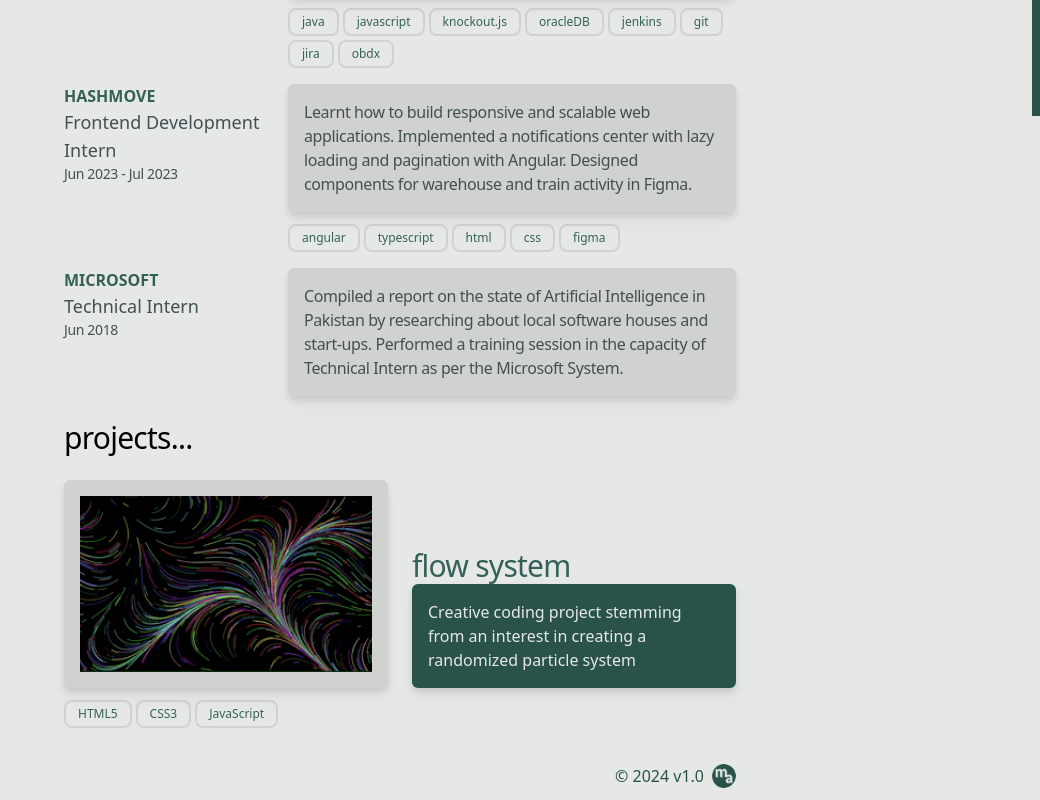
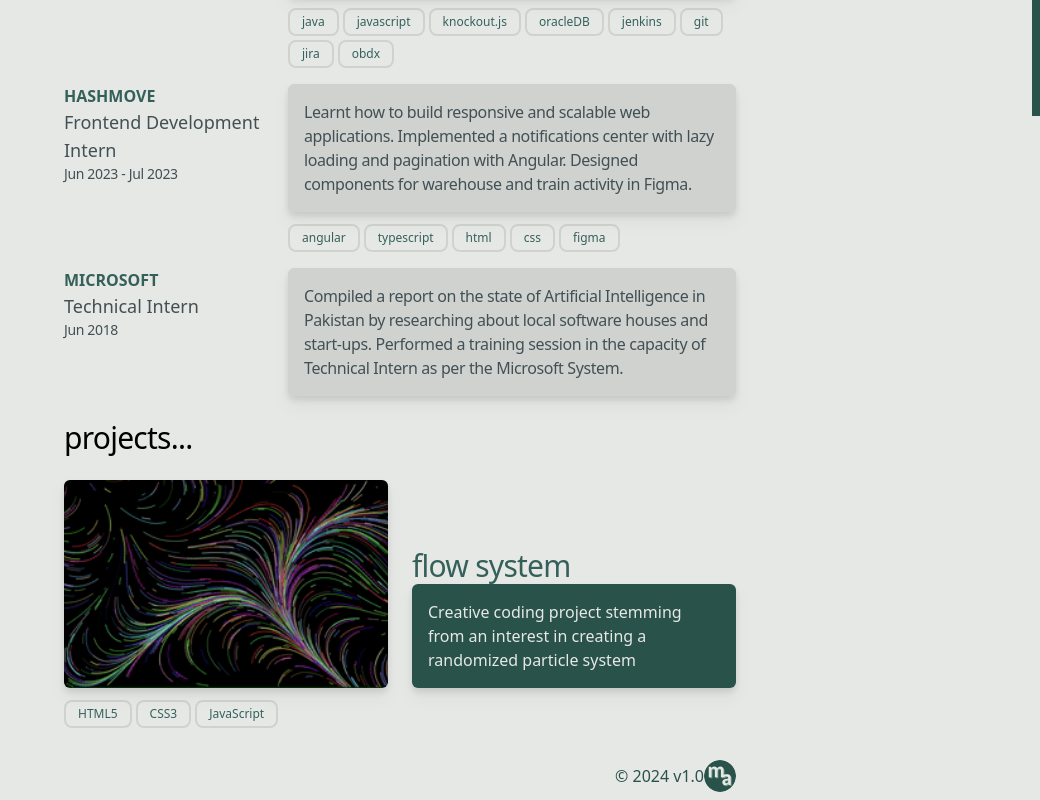
Before and after one commit to Mafzii/portfolio_v1, a Next.js app: page / in a window 1280 px wide. Shown: the part 684-1484 px from the top of the page, without its empty margins (240-1280 px from the left). Built offline with nearby package versions, Linux system fonts and the light colour scheme.

Commit message:
DEV-5: Utils | Codemod

```diff
--- a/components/Footer.jsx
+++ b/components/Footer.jsx
@@ -1,5 +1,5 @@
 import React from "react";
-import Image from "next/image";
+import Image from "next/legacy/image";
 
 export default function Footer() {
   return (
--- a/components/Navbar.jsx
+++ b/components/Navbar.jsx
@@ -1,5 +1,5 @@
 import { React, useRef, useState } from "react";
-import Image from "next/image";
+import Image from "next/legacy/image";
 import { motion, useInView, AnimatePresence } from "framer-motion";
 import { SocialIcon } from "react-social-icons/component";
 import "react-social-icons/github";
--- a/components/Projects.jsx
+++ b/components/Projects.jsx
@@ -1,6 +1,6 @@
 import { React, useState } from "react";
 import { motion, AnimatePresence } from "framer-motion";
-import Image from "next/image";
+import Image from "next/legacy/image";
 
 const _projects = [
   {
@@ -18,14 +18,18 @@ export default function Projects() {
       <h1 className="text-black text-3xl tracking-tight">projects...</h1>
       <div className="my-4">
         {_projects.map((info, index) => (
-          <div className="my-6 grid grid-flow-row grid-cols-2 gap-x-6 gap-y-2">
-            <div className="w-full bg-background-dark rounded-md p-4 drop-shadow-lg">
+          <div
+            key={"project-" + index}
+            className="my-6 grid grid-flow-row grid-cols-2 gap-x-6 gap-y-2"
+          >
+            <div className=" relative w-full bg-background-dark rounded-md p-4 drop-shadow-lg">
               <Image
+                priority // possibly remove if causing performance issues
                 src={info.image}
                 alt="Gif of the project"
-                format="gif"
                 layout="fill"
                 objectFit="cover"
+                format="gif"
                 className="rounded-md p-4"
               />
             </div>
```
